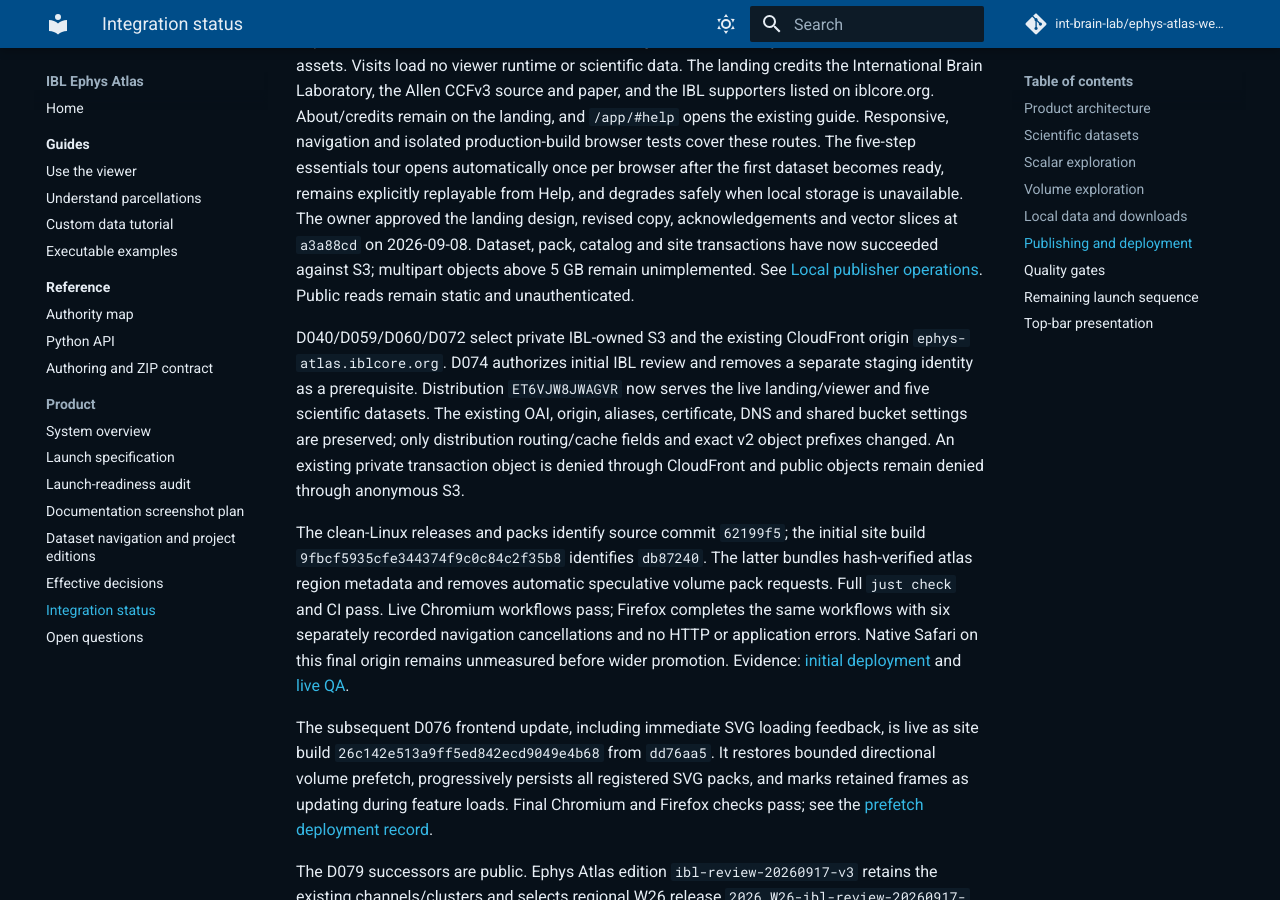
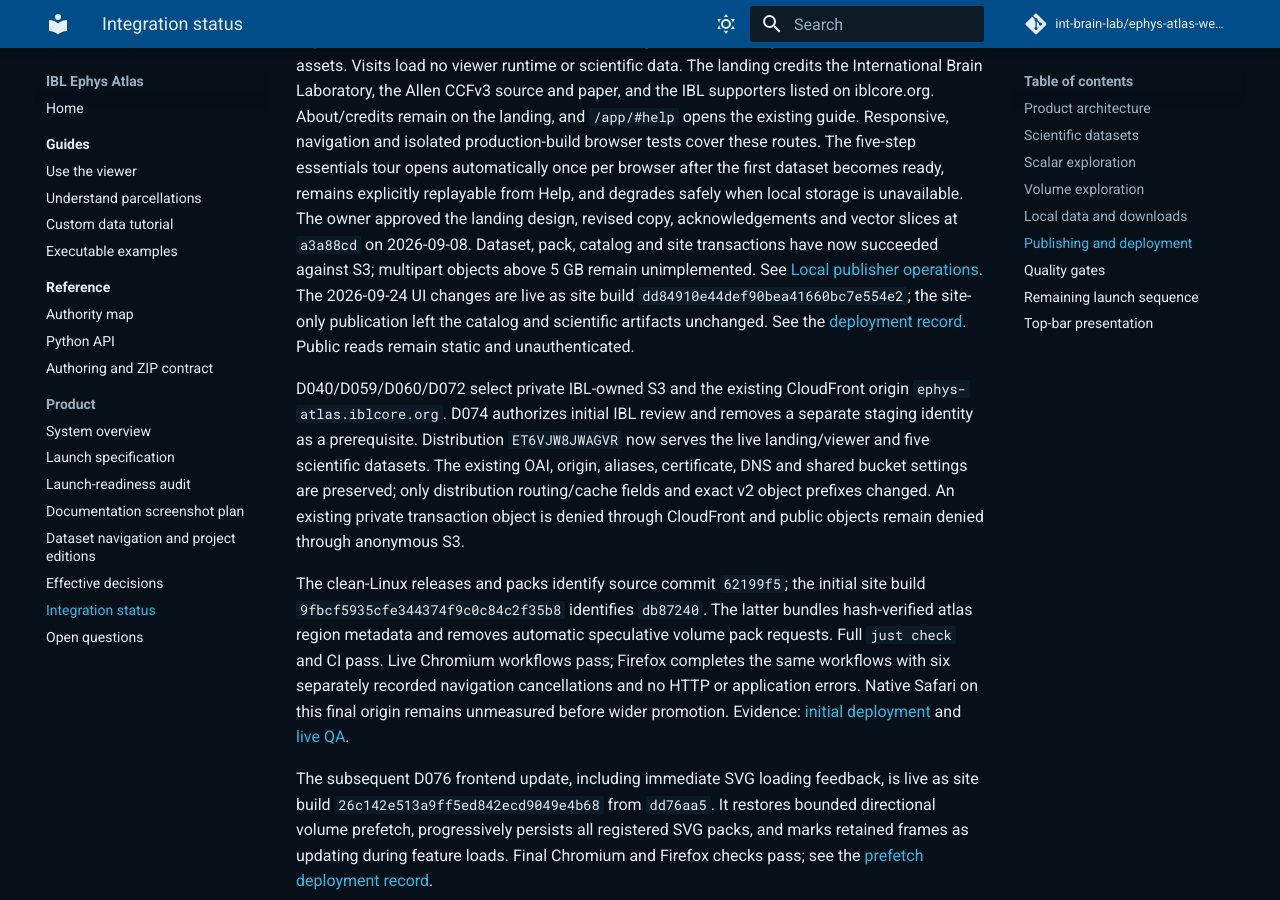
Before and after one commit to int-brain-lab/ephys-atlas-web-v2, an MkDocs documentation site: the page built from docs/INTEGRATION_STATUS.md, in a window 1280 px wide and 900 px high, scrolled down 7873 px. Built offline with MkDocs 1.6.1 and Material for MkDocs 9.7.7, drawn with Linux system fonts in a browser that asks for light colours; comment, search, counter and statistics services are not loaded.

Commit message:
docs: record September 24 site deployment

```diff
--- a/docs/INTEGRATION_STATUS.md
+++ b/docs/INTEGRATION_STATUS.md
@@ -247,6 +247,10 @@
 `a3a88cd` on 2026-09-08. Dataset, pack, catalog and site transactions have now succeeded against S3;
 multipart objects above 5 GB remain unimplemented. See
 [Local publisher operations](publishing/LOCAL_PUBLISHER.md).
+The 2026-09-24 UI changes are live as site build
+`dd84910e44def90bea41660bc7e554e2`; the site-only publication left the catalog
+and scientific artifacts unchanged. See the
+[deployment record](publishing/SITE_UI_DEPLOYMENT_20260924.md).
 Public reads remain static and unauthenticated.
 
 D040/D059/D060/D072 select private IBL-owned S3 and the existing CloudFront
```
Also changed, not shown: docs/publishing/SITE_UI_DEPLOYMENT_20260924.md (added, +41 -0 lines).
